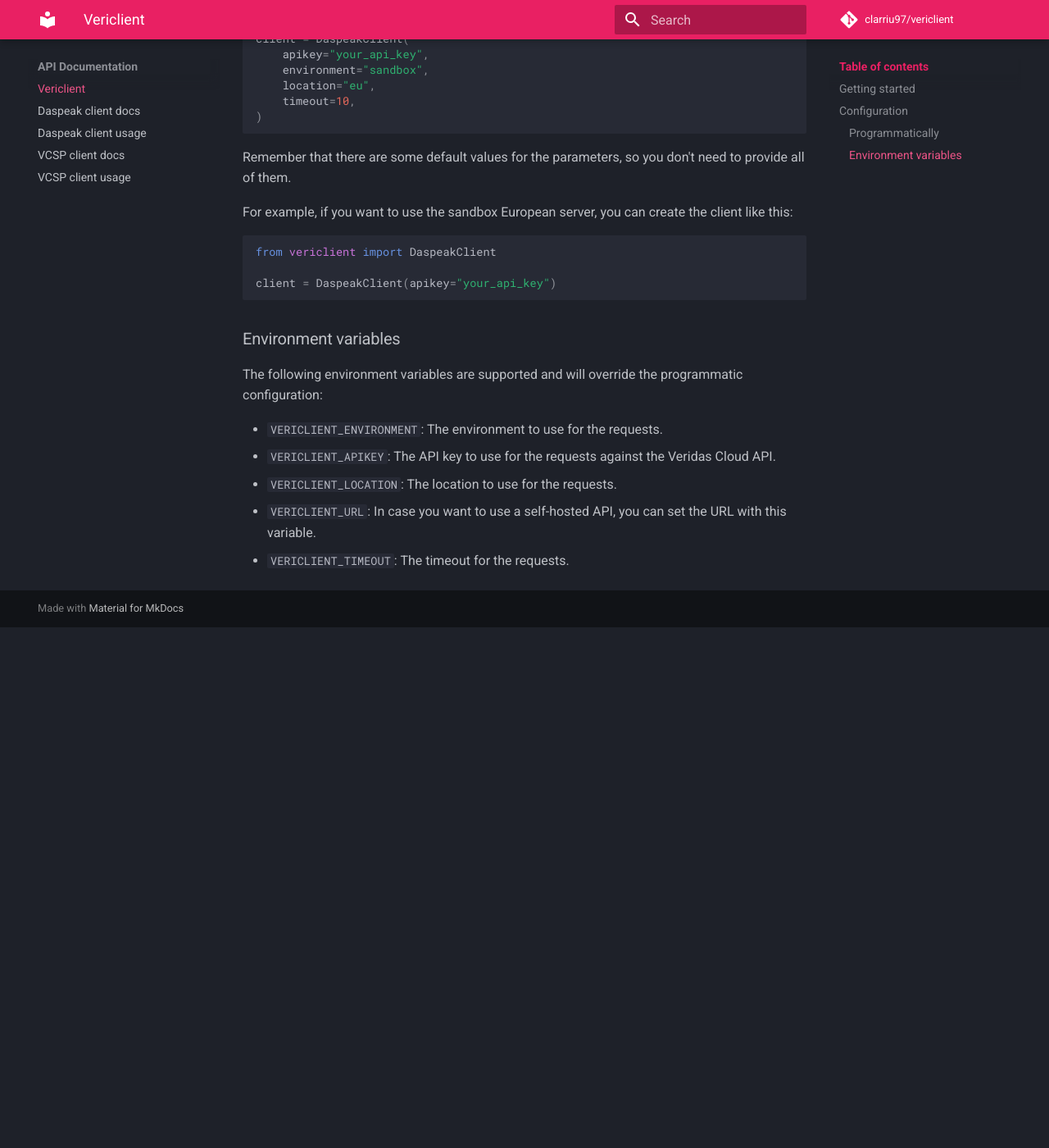
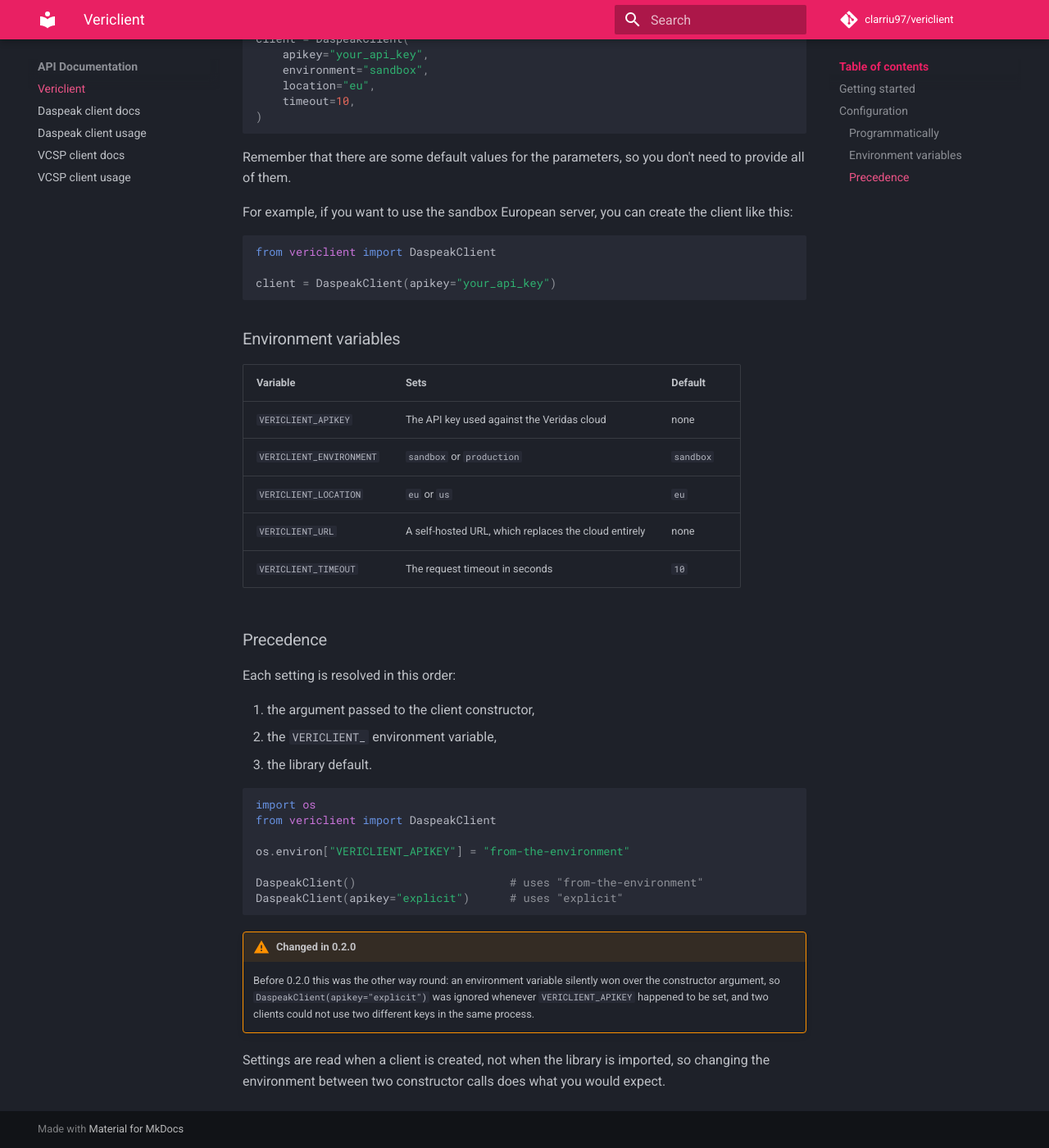
Before and after one commit to clarriu97/vericlient, an MkDocs documentation site: the page built from docs/api_docs/vericlient.md, in a window 1280 px wide and 1400 px high, scrolled down 1368 px. Shown: the whole window at 82% size. Built offline with MkDocs 1.6.1 and Material for MkDocs 9.7.7, drawn with Linux system fonts in a browser that asks for light colours; comment, search, counter and statistics services are not loaded; before the commit the page ends 2133 px from its top, so only the background shows below that.

Commit message:
Simplify configuration: drop dynaconf and invert precedence
Configuration went through dynaconf reading a config.yml that held nothing but
five empty keys, and it resolved every setting as `settings.x or x`, so an
environment variable silently beat the constructor argument. With
VERICLIENT_APIKEY exported, DaspeakClient(apikey="explicit") used the
environment's key, and no process could drive two clients with two different
keys.

- replace dynaconf with pydantic-settings: one Settings class, real types, and a
  clear error when VERICLIENT_TIMEOUT is not an integer instead of a failure
  later at request time
- delete src/vericlient/config/config.yml and collapse the package into a module
- precedence is now explicit argument, then environment, then default, resolved
  by a single `_first` helper rather than four hand-written blocks
- settings are read per client rather than at import, so two clients in one
  process can point at different services
- the real das-Peak tests passed apikey="fake-apikey" and relied on the
  environment overriding it; they now pass None when not mocking

Also drops the lock's <3.15 upper bound, which only existed because dynaconf
capped itself there, and bumps the version to 0.2.0.

Closes #20

````diff
--- a/docs/api_docs/vericlient.md
+++ b/docs/api_docs/vericlient.md
@@ -78,11 +78,38 @@ client = DaspeakClient(apikey="your_api_key")
 
 ### Environment variables
 
-The following environment variables are supported and will override the
-programmatic configuration:
+| Variable | Sets | Default |
+|---|---|---|
+| `VERICLIENT_APIKEY` | The API key used against the Veridas cloud | none |
+| `VERICLIENT_ENVIRONMENT` | `sandbox` or `production` | `sandbox` |
+| `VERICLIENT_LOCATION` | `eu` or `us` | `eu` |
+| `VERICLIENT_URL` | A self-hosted URL, which replaces the cloud entirely | none |
+| `VERICLIENT_TIMEOUT` | The request timeout in seconds | `10` |
 
-- `VERICLIENT_ENVIRONMENT`: The environment to use for the requests.
-- `VERICLIENT_APIKEY`: The API key to use for the requests against the Veridas Cloud API.
-- `VERICLIENT_LOCATION`: The location to use for the requests.
-- `VERICLIENT_URL`: In case you want to use a self-hosted API, you can set the URL with this variable.
-- `VERICLIENT_TIMEOUT`: The timeout for the requests.
+### Precedence
+
+Each setting is resolved in this order:
+
+1. the argument passed to the client constructor,
+2. the `VERICLIENT_` environment variable,
+3. the library default.
+
+```python
+import os
+from vericlient import DaspeakClient
+
+os.environ["VERICLIENT_APIKEY"] = "from-the-environment"
+
+DaspeakClient()                       # uses "from-the-environment"
+DaspeakClient(apikey="explicit")      # uses "explicit"
+```
+
+!!! warning "Changed in 0.2.0"
+
+    Before 0.2.0 this was the other way round: an environment variable silently won over
+    the constructor argument, so `DaspeakClient(apikey="explicit")` was ignored whenever
+    `VERICLIENT_APIKEY` happened to be set, and two clients could not use two different
+    keys in the same process.
+
+Settings are read when a client is created, not when the library is imported, so changing
+the environment between two constructor calls does what you would expect.
--- a/pyproject.toml
+++ b/pyproject.toml
@@ -1,6 +1,6 @@
 [project]
 name = "vericlient"
-version = "0.1.6"
+version = "0.2.0"
 description = "Provides a simple and robust interaction with Veridas APIs."
 authors = [
     {name = "Carlos Larriu", email = "larriucarlos@gmail.com"},
@@ -9,7 +9,7 @@ dependencies = [
     "pydantic>=2.13",
     "structlog>=25.4",
     "requests>=2.34.2",
-    "dynaconf>=3.3.5",
+    "pydantic-settings>=2.12",
 ]
 requires-python = ">=3.11"
 readme = "README.md"
--- a/src/vericlient/config/config.yml
+++ /dev/null
@@ -1,5 +0,0 @@
-apikey:      # your api key
-environment: # from env
-location:    # from env
-url:         # from env
-timeout:     # from env
````
Also changed, not shown: CHANGELOG.md (+51 -0 lines), README.md (+10 -7 lines), 8 other files.
